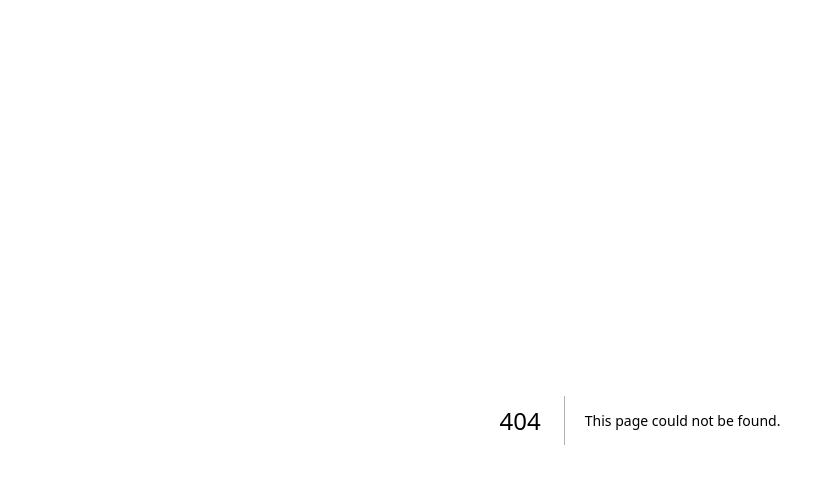
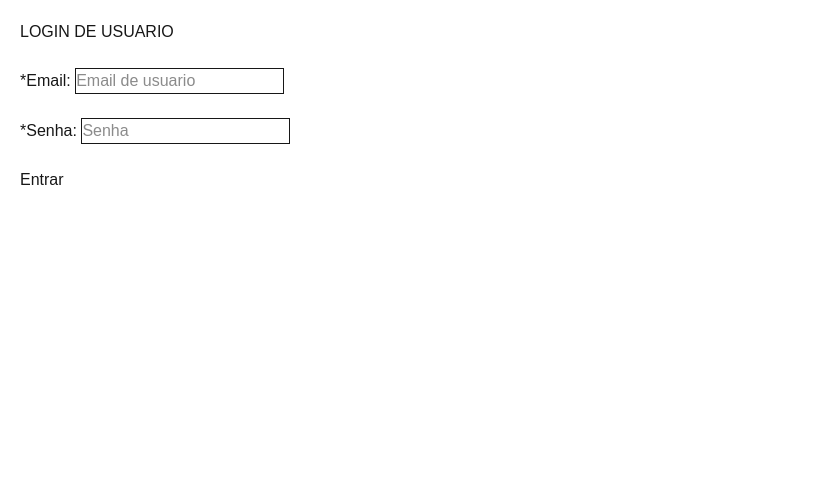
Before and after one commit to Uriel-Rodrigues/front-end-REACT, a Next.js app: page /login in a window 1280 px wide. Before the commit this address had no page. Shown: the top 484 px of the page, without its empty margins (0-819 px from the left). Built offline with nearby package versions, Linux system fonts and the light colour scheme.

Commit message:
login_page

```diff
--- /dev/null
+++ b/src/app/deshboard/page.tsx
@@ -0,0 +1,12 @@
+import Menu from "../components/Menu";
+
+export default function Dashboard() {
+    return (
+        <div>
+            <Menu />
+
+            <h1>Bem-vindo Dashboard Uriel!</h1>
+        </div>
+    )
+
+}
--- /dev/null
+++ b/src/app/login/page.tsx
@@ -0,0 +1,117 @@
+'use client'
+import instance from "@/services/api";
+import Menu from "../components/Menu";
+import Link from "next/link";
+import { useState, useEffect } from "react";
+import { useRouter } from "next/navigation";
+import * as yup from "yup"
+import { resolve } from "path";
+import { yupResolver } from "@hookform/resolvers/yup";
+import { useForm } from "react-hook-form";
+//criar eschema yup para validação
+const schema = yup.object().shape({
+    email: yup.string().required("o campo email é obrigatório!").email("digite um email valido!"),
+    password: yup.string().required("o campo senha é obrigatorio!")
+})
+
+export default function Login (){
+    //instanciar o router para usar posteriormente
+    const router = useRouter()
+    //criar estado para controle de carregamento
+    const [loading, setLoading] = useState <boolean> (false)
+    //estado para controle de erro
+    const [error, setError ] = useState <string | null> (null)
+    // estado para controle de acerto
+    const [success, setSuccess] = useState <string | null> (null)
+
+    //iniciar o formulario com validações
+    const {register, handleSubmit, formState :{errors}, reset} = useForm({
+        resolver: yupResolver(schema)
+    })
+
+    //função para encaminhar dados para a API validar
+    const onSubmit = async (data: {email:string ; password: string}) => {
+        //inicar carregamento
+        setLoading(true)
+
+        //limpar erros anteriores
+        setError(null)
+        //limpa sucesso anterior
+        setSuccess(null)
+
+        try{
+            //fazer requisição para api enviar dados os dados
+            const response = await instance.post("/", data)
+            //redirecionar o usuario para pagina principal
+            router.push("/deshboard")
+        }
+        catch (error: any) {
+            //verificar se ocorreu erro de autenicação
+            if(error.response && error.response.data && error.response.data.menssage){
+
+                //mostrar mensagem caso seja um array de manssagem
+                if(Array.isArray(error.response.data.menssage)){
+                    setError(error.response.data.menssage.join("-"))
+                }
+
+                //mostrar mensagem caso seja somente uma menssagem
+                else{
+                    setError(error.response.data.menssage)
+                }
+            }
+        }
+        finally{
+            //parar de carregar
+            setLoading(false)
+        }
+    }
+
+    return (
+        <div>
+            <h1>LOGIN DE USUARIO</h1>
+            <br />
+            {/* mostrar carregamento */}
+            {loading && <p>{loading}</p>}
+            {/* mostrar erro caso tenh */}
+            {error && <p style={{color:"#AB080B"}}>{error}</p>}
+            {/* mostrar mensagfem de sucesso caso tenha */}
+            {success && <p style={{color:"#3CB648"}}>{success}</p>}
+            {/* mostrar formulario caso não esteja carregando e não tenha erros */}
+            {!loading && !error && (
+                <form onSubmit={handleSubmit(onSubmit)}>
+                    <div>
+                        <label htmlFor="email">*Email: </label>
+                        <input
+                            id = "email"
+                            type="email"
+                            placeholder= "Email de usuario"
+                            {...register('email')}
+                            className ="border"
+                            />
+                    </div>
+                    {/* exibir erros de validação de campo  */}
+                    {errors.email && <p style={{color:"#AB080B"}}>{errors.email.message}</p> }
+                    <br />
+
+                    <div>
+                        <label htmlFor="password">*Senha: </label>
+                        <input
+                            id = "password"
+                            type="password"
+                            placeholder="Senha"
+                            {...register('password')}
+                            className ="border"
+                            />
+                    </div>
+                    {/* exibir erro de validação de campo */}
+                    {errors.password && <p style={{color:"#AB080B"}}>{errors.password.message}</p>}
+
+                    <br />
+                    <button type="submit" disabled = {loading}>
+                        {loading ? "Acessando..." : "Entrar"}
+                    </button>
+                </form>
+            )}
+        </div>
+    )
+}
--- a/src/app/page.tsx
+++ b/src/app/page.tsx
@@ -1,11 +1,12 @@
 //importa o componente menu
-import Menu from "./components/Menu"
+import Link from "next/link"
 
 export default function Home() {
   return (
     <div>
-      <Menu />
       <h1>bem vindo URIEL</h1>
+      <br/>
+      <Link href="/login" className="border">Login</Link>
     </div>
   )
 }
--- a/src/app/user/edit/page.tsx
+++ b/src/app/user/edit/page.tsx
@@ -5,8 +5,6 @@ import {useEffect ,useState } from "react";
 import { useSearchParams } from "next/navigation";
 import * as yup from "yup"
 import Link from "next/link";
-import { RESPONSE_LIMIT_DEFAULT } from "next/dist/server/api-utils";
-import { allowedNodeEnvironmentFlags, eventNames } from "process";
 
 //cria esquema de validação com yup
 const schema = yup.object().shape({
```
